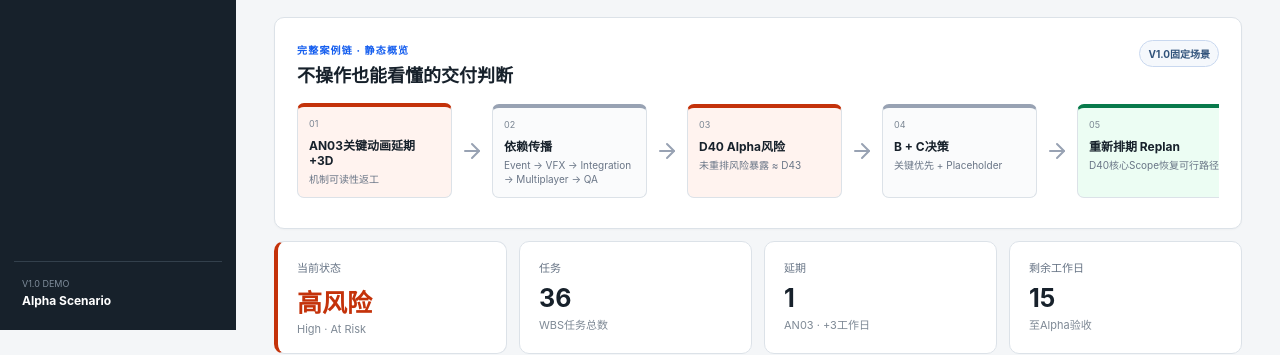
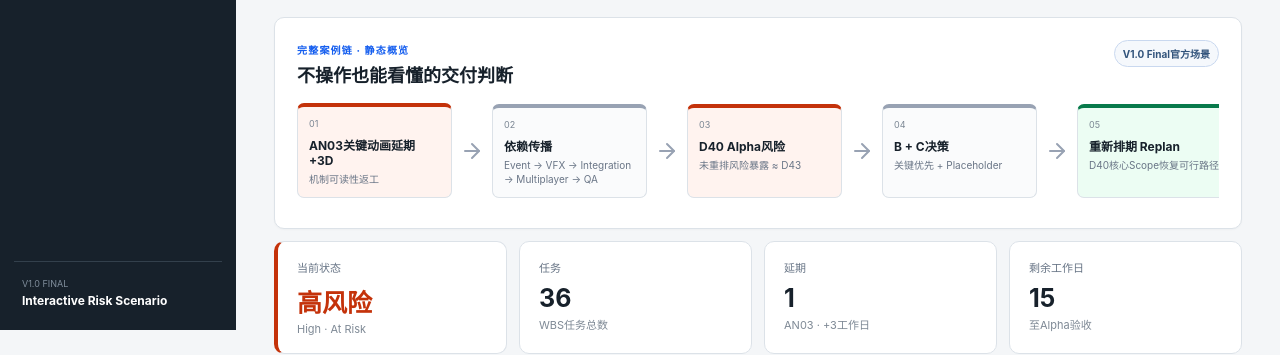
Before and after one commit to 1285567522zhou-maker/feature-delivery-risk-simulator, a Next.js app: page / in a window 1280 px wide. Shown: the part 470-825 px from the top of the page. Built offline with nearby package versions, Linux system fonts and the light colour scheme.

Commit message:
V1.0 Final: make risk simulation interactive (app/page.tsx)

```diff
--- a/app/page.tsx
+++ b/app/page.tsx
@@ -2,13 +2,16 @@
 
 import { useState, type ComponentProps } from "react";
 import { Activity, ArrowRight, BarChart3, Check, CheckCircle2, Clock3, GitBranch, RotateCcw, ShieldAlert, Target, TriangleAlert, Wand2 } from "lucide-react";
-import { decisionOptions, demoScenario, dependencyNodes, milestones, residualRisks } from "@/lib/demo-data";
+import { decisionOptions, demoScenario, dependencyNodes, issueTypes, milestones, reasons, recommendationByReason, residualRisks, riskTasks } from "@/lib/demo-data";
 
 function Button({ className, variant = "default", ...props }: ComponentProps<"button"> & { variant?: "default" | "outline" }) {
   return <button className={["ui-button", variant === "outline" ? "outline" : "", className].filter(Boolean).join(" ")} {...props}/>;
 }
 
 type PageId = "dashboard" | "graph" | "input" | "impact" | "decision" | "result";
+type RiskTaskId = (typeof riskTasks)[number]["id"];
+type IssueTypeId = (typeof issueTypes)[number]["id"];
+type ReasonId = (typeof reasons)[number]["id"];
 const pages: { id: PageId; label: string; step: string; icon: typeof Activity }[] = [
   { id: "dashboard", label: "项目概览", step: "01", icon: BarChart3 },
   { id: "graph", label: "依赖关系", step: "02", icon: GitBranch },
@@ -21,19 +24,30 @@ const pages: { id: PageId; label: string; step: string; icon: typeof Activity }[
 export default function Home() {
   const [page, setPage] = useState<PageId>("dashboard");
   const [selectedNode, setSelectedNode] = useState(2);
+  const [taskId, setTaskId] = useState<RiskTaskId>("AN03");
+  const [issueTypeId, setIssueTypeId] = useState<IssueTypeId>("quality");
+  const [delayDays, setDelayDays] = useState(3);
+  const [reasonId, setReasonId] = useState<ReasonId>("quality");
+  const [description, setDescription] = useState<string>(demoScenario.event.description);
   const [decisions, setDecisions] = useState<string[]>([]);
   const [analyzed, setAnalyzed] = useState(false);
   const [applied, setApplied] = useState(false);
   const [demoRunning, setDemoRunning] = useState(false);
-  const delayDays = demoScenario.event.delayDays;
-  const projectedDay = demoScenario.baselineDay + demoScenario.event.delayDays;
-  const isModeled = decisions.includes("critical") && decisions.includes("placeholder");
+  const task = riskTasks.find((item) => item.id === taskId) ?? riskTasks[0];
+  const projectedDay = demoScenario.baselineDay + Math.max(1, delayDays + task.exposureModifier);
+  const recommendedIds = recommendationByReason[reasonId];
+  const isOfficialScenario = taskId === "AN03" && issueTypeId === "quality" && delayDays === 3 && reasonId === "quality";
+  const isModeled = isOfficialScenario && decisions.includes("critical") && decisions.includes("placeholder");
 
   function analyze() { setApplied(false); setAnalyzed(true); setPage("impact"); }
   function applyDecision() { if (!isModeled) return; setApplied(true); setPage("result"); }
-  function reset() { setPage("dashboard"); setDecisions([]); setAnalyzed(false); setApplied(false); setDemoRunning(false); }
+  function resetScenario() {
+    setTaskId("AN03"); setIssueTypeId("quality"); setDelayDays(3); setReasonId("quality");
+    setDescription(demoScenario.event.description); setDecisions([]); setAnalyzed(false); setApplied(false);
+  }
+  function reset() { setPage("dashboard"); resetScenario(); setDemoRunning(false); }
   function runQuickDemo() {
-    setDemoRunning(true); setDecisions([]); setAnalyzed(false); setApplied(false); setPage("input");
+    setDemoRunning(true); resetScenario(); setPage("input");
     window.setTimeout(() => { setAnalyzed(true); setPage("impact"); }, 650);
     window.setTimeout(() => { setDecisions(["critical", "placeholder"]); setPage("decision"); }, 1400);
     window.setTimeout(() => { setApplied(true); setPage("result"); setDemoRunning(false); }, 2300);
@@ -43,16 +57,16 @@ export default function Home() {
     <aside className="sidebar">
       <div className="brand"><span className="brand-mark"><GitBranch size={19}/></span><div><strong>交付风险模拟器</strong><small>Feature Delivery Risk Simulator</small></div></div>
       <nav aria-label="六步演示流程">{pages.map((item) => { const Icon = item.icon; return <button key={item.id} className={page === item.id ? "active" : ""} onClick={() => setPage(item.id)}><Icon size={17}/><span>{item.label}</span><small>{item.step}</small></button>; })}</nav>
-      <div className="sidebar-foot"><span>V1.0 DEMO</span><strong>Alpha Scenario</strong></div>
+      <div className="sidebar-foot"><span>V1.0 FINAL</span><strong>Interactive Risk Scenario</strong></div>
     </aside>
     <section className="workspace">
       <header className="topbar"><div><span>示例场景</span><strong>多人首领Feature</strong></div><div className="top-status"><span>Alpha · D40</span><b><i/>风险中 · At Risk</b></div></header>
       <div className="content">
         {page === "dashboard" && <Dashboard onGraph={() => setPage("graph")} onInput={() => setPage("input")} onDemo={runQuickDemo} demoRunning={demoRunning}/>}
         {page === "graph" && <Graph selected={selectedNode} setSelected={setSelectedNode} onNext={() => setPage("input")}/>}
-        {page === "input" && <RiskInput onAnalyze={analyze}/>}
-        {page === "impact" && <Impact analyzed={analyzed} delayDays={delayDays} projectedDay={projectedDay} onNext={() => setPage("decision")}/>}
-        {page === "decision" && <Decision decisions={decisions} setDecisions={(value) => { setDecisions(value); setApplied(false); }} onApply={applyDecision}/>}
+        {page === "input" && <RiskInput taskId={taskId} setTaskId={setTaskId} issueTypeId={issueTypeId} setIssueTypeId={setIssueTypeId} delayDays={delayDays} setDelayDays={setDelayDays} reasonId={reasonId} setReasonId={(value) => { setReasonId(value); setDecisions([]); setApplied(false); }} description={description} setDescription={setDescription} onAnalyze={analyze}/>}
+        {page === "impact" && <Impact analyzed={analyzed} taskId={taskId} issueTypeId={issueTypeId} reasonId={reasonId} description={description} delayDays={delayDays} projectedDay={projectedDay} onNext={() => setPage("decision")}/>}
+        {page === "decision" && <Decision decisions={decisions} recommendedIds={recommendedIds} reasonId={reasonId} isOfficialScenario={isOfficialScenario} setDecisions={(value) => { setDecisions(value); setApplied(false); }} onApply={applyDecision}/>}
         {page === "result" && <Result delayDays={delayDays} projectedDay={projectedDay} applied={applied} onDecision={() => setPage("decision")} onReset={reset}/>}
       </div>
     </section>
@@ -67,7 +81,7 @@ function Dashboard({ onGraph, onInput, onDemo, demoRunning }: { onGraph: () => v
   return <>
     <section className="hero"><span className="hero-tag">游戏研发 · Feature交付</span><h1>游戏研发Feature交付风险分析模拟器</h1><h2>Feature Delivery Risk Simulator</h2><p>本 Demo 为个人制作管理研究原型，用于展示游戏研发Feature中的依赖传播、风险判断、方案取舍与Replan逻辑，不代表任何真实项目或公司内部流程。</p><div className="hero-actions"><Button onClick={onDemo} disabled={demoRunning}>{demoRunning ? "演示进行中…" : "快速演示"}<ArrowRight size={16}/></Button><Button variant="outline" onClick={onInput}>输入研发偏差</Button></div></section>
     <section className="scenario-banner"><div><span>示例场景</span><strong>多人首领Feature｜Alpha目标 D40</strong></div><p><TriangleAlert size={18}/>Phase 2关键动画因机制可读性返工，预计延期3个工作日。</p></section>
-    <section className="panel static-fallback"><PanelTitle kicker="完整案例链 · 静态概览" title="不操作也能看懂的交付判断" badge="V1.0固定场景"/><div className="fallback-flow"><FlowStep index="01" title="AN03关键动画延期 +3D" text="机制可读性返工" tone="risk"/><ArrowRight/><FlowStep index="02" title="依赖传播" text="Event → VFX → Integration → Multiplayer → QA"/><ArrowRight/><FlowStep index="03" title="D40 Alpha风险" text="未重排风险暴露 ≈ D43" tone="risk"/><ArrowRight/><FlowStep index="04" title="B + C决策" text="关键优先 + Placeholder"/><ArrowRight/><FlowStep index="05" title="重新排期 Replan" text="D40核心Scope恢复可行路径" tone="success"/><ArrowRight/><FlowStep index="06" title="剩余风险 Residual Risk" text="替换、可读性、回归与资源竞争仍需跟踪"/></div></section>
+    <section className="panel static-fallback"><PanelTitle kicker="完整案例链 · 静态概览" title="不操作也能看懂的交付判断" badge="V1.0 Final官方场景"/><div className="fallback-flow"><FlowStep index="01" title="AN03关键动画延期 +3D" text="机制可读性返工" tone="risk"/><ArrowRight/><FlowStep index="02" title="依赖传播" text="Event → VFX → Integration → Multiplayer → QA"/><ArrowRight/><FlowStep index="03" title="D40 Alpha风险" text="未重排风险暴露 ≈ D43" tone="risk"/><ArrowRight/><FlowStep index="04" title="B + C决策" text="关键优先 + Placeholder"/><ArrowRight/><FlowStep index="05" title="重新排期 Replan" text="D40核心Scope恢复可行路径" tone="success"/><ArrowRight/><FlowStep index="06" title="剩余风险 Residual Risk" text="替换、可读性、回归与资源竞争仍需跟踪"/></div></section>
     <div className="metric-grid">
       <Metric label="当前状态" value="高风险" detail="High · At Risk" risk/><Metric label="任务" value="36" detail="WBS任务总数"/><Metric label="延期" value="1" detail="AN03 · +3工作日"/><Metric label="剩余工作日" value="15" detail="至Alpha验收"/>
     </div>
@@ -82,7 +96,7 @@ function Dashboard({ onGraph, onInput, onDemo, demoRunning }: { onGraph: () => v
 
 function Metric({ label, value, detail, risk = false }: { label: string; value: string; detail: string; risk?: boolean }) { return <div className={`metric ${risk ? "risk" : ""}`}><span>{label}</span><strong>{value}</strong><small>{detail}</small></div>; }
 function PanelTitle({ kicker, title, badge }: { kicker: string; title: string; badge?: string }) { return <div className="panel-title"><div><span>{kicker}</span><h2>{title}</h2></div>{badge && <b>{badge}</b>}</div>; }
-function Chain({ items }: { items: string[] }) { return <>{items.map((item, index) => <div className="chain-piece" key={item}><span>{item}</span>{index < items.length - 1 && <ArrowRight size={15}/>}</div>)}</>; }
+function Chain({ items }: { items: string[] }) { return <>{items.map((item, index) => <div className="chain-piece" key={`${index}-${item}`}><span>{item}</span>{index < items.length - 1 && <ArrowRight size={15}/>}</div>)}</>; }
 function FlowStep({ index, title, text, tone = "" }: { index: string; title: string; text: string; tone?: string }) { return <div className={`flow-step ${tone}`}><small>{index}</small><strong>{title}</strong><span>{text}</span></div>; }
 
 function Graph({ selected, setSelected, onNext }: { selected: number; setSelected: (value: number) => void; onNext: () => void }) {
@@ -95,36 +109,57 @@ function Graph({ selected, setSelected, onNext }: { selected: number; setSelecte
   </>;
 }
 
-function RiskInput({ onAnalyze }: { onAnalyze: () => void }) {
-  return <><PageTitle kicker="风险事件" title="AN03 +3D 固定案例回放" desc="V1.0只演示一个冻结案例，以下字段不支持修改，避免产生未建模的错误结论。"/><section className="panel form-panel">
-    <div className="frozen-note"><ShieldAlert size={16}/><span><b>固定案例</b>：AN03关键动画因机制可读性返工延期3个工作日。</span></div>
-    <div className="field"><label>任务</label><div className="field-value">AN03｜Phase 2关键动画</div></div>
-    <div className="field"><label>风险类型</label><div className="field-value">质量返工导致延期</div></div>
-    <div className="field"><label>延期时间</label><div className="field-value">+3 工作日</div></div>
-    <div className="field"><label>原因</label><div className="field-value">质量返工 Quality Rework</div></div>
-    <div className="field wide"><label>说明</label><div className="field-value description">{demoScenario.event.description}</div></div>
+function RiskInput({ taskId, setTaskId, issueTypeId, setIssueTypeId, delayDays, setDelayDays, reasonId, setReasonId, description, setDescription, onAnalyze }: {
+  taskId: RiskTaskId; setTaskId: (value: RiskTaskId) => void;
+  issueTypeId: IssueTypeId; setIssueTypeId: (value: IssueTypeId) => void;
+  delayDays: number; setDelayDays: (value: number) => void;
+  reasonId: ReasonId; setReasonId: (value: ReasonId) => void;
+  description: string; setDescription: (value: string) => void; onAnalyze: () => void;
+}) {
+  return <><PageTitle kicker="风险输入" title="记录研发偏差" desc="选择关键链路节点与风险条件，系统将用轻量规则生成影响传播与方案推荐。"/><section className="panel form-panel">
+    <div className="frozen-note"><ShieldAlert size={16}/><span><b>官方演示场景</b>：AN03 +3D、质量返工与B+C仍可通过首页“快速演示”一键播放。</span></div>
+    <div className="field"><label htmlFor="task">任务 Task</label><select id="task" value={taskId} onChange={(event) => setTaskId(event.target.value as RiskTaskId)}>{riskTasks.map((task) => <option key={task.id} value={task.id}>{task.id}｜{task.name}</option>)}</select></div>
+    <div className="field"><label htmlFor="issue-type">风险类型 Issue Type</label><select id="issue-type" value={issueTypeId} onChange={(event) => setIssueTypeId(event.target.value as IssueTypeId)}>{issueTypes.map((item) => <option key={item.id} value={item.id}>{item.label}</option>)}</select></div>
+    <div className="field"><label htmlFor="delay">延期时间 Delay</label><select id="delay" value={delayDays} onChange={(event) => setDelayDays(Number(event.target.value))}>{[1,2,3,4,5].map((day) => <option key={day} value={day}>+{day} 工作日</option>)}</select></div>
+    <div className="field"><label htmlFor="reason">原因 Reason</label><select id="reason" value={reasonId} onChange={(event) => setReasonId(event.target.value as ReasonId)}>{reasons.map((item) => <option key={item.id} value={item.id}>{item.label}</option>)}</select></div>
+    <div className="field wide"><label htmlFor="description">说明 Description</label><textarea id="description" value={description} onChange={(event) => setDescription(event.target.value)} /></div>
     <div className="form-footer"><span><ShieldAlert size={16}/>基于当前Dependency Graph计算</span><Button onClick={onAnalyze}>分析影响<Wand2 size={16}/></Button></div>
   </section></>;
 }
 
-function Impact({ analyzed, delayDays, projectedDay, onNext }: { analyzed: boolean; delayDays: number; projectedDay: number; onNext: () => void }) {
-  return <><PageTitle kicker="影响分析" title="AN03偏差影响已展开" desc={`Phase 2关键动画延期 +${delayDays} 工作日 · 质量返工`} action={<span className="status risk-status"><i/>风险中 · At Risk</span>}/>
-    <section className="panel projection-summary"><div><span>原Alpha目标</span><strong>D40</strong></div><ArrowRight/><div><span>未重排风险暴露</span><strong className="risk-text">≈ D{projectedDay}</strong></div><p><b>风险暴露 ≠ 必然延期。</b> 这是当前依赖不调整时的风险投影，用于支持制作决策。</p></section>
-    <div className="impact-grid"><section className="panel"><PanelTitle kicker="直接影响" title="Animation Event"/><p>正式Timing与事件节点尚未锁定，直接影响下游表现制作。</p></section><section className="panel"><PanelTitle kicker="间接影响" title="下游验证窗口"/><ul><li>VFX与Audio同步</li><li>Feature Integration</li><li>Multiplayer Validation</li><li>QA Validation</li></ul></section><section className="panel"><PanelTitle kicker="Milestone影响" title={`Alpha · D40 → 风险暴露D${projectedDay}`}/><p>AN03位于关键链路，延期会连续压缩VFX、集成、多人验证与QA窗口。</p></section></div>
-    <section className="panel"><PanelTitle kicker="影响链 Impact Chain" title="风险传导路径" badge={analyzed ? "基于固定案例" : "示例预设"}/><div className="chain"><Chain items={[`AN03关键动画 +${delayDays}工作日`, "动画事件 Event", "VFX", "全链路集成", "多人验证", "QA", "D40 Alpha风险"]}/></div></section>
-    <section className="panel"><PanelTitle kicker="风险评估 Risk Assessment" title="四维风险评估"/><div className="risk-grid"><RiskItem label="进度风险" level="高" text="关键链路验证窗口被压缩。"/><RiskItem label="质量风险" level="高" text="关键机制可读性不足。"/><RiskItem label="资源风险" level="中" text="返工持续占用动画资源。" medium/><RiskItem label="范围风险" level="低" text="当前未直接改变Feature核心Scope。" low/></div></section>
+function Impact({ analyzed, taskId, issueTypeId, reasonId, description, delayDays, projectedDay, onNext }: {
+  analyzed: boolean; taskId: RiskTaskId; issueTypeId: IssueTypeId; reasonId: ReasonId; description: string;
+  delayDays: number; projectedDay: number; onNext: () => void;
+}) {
+  const task = riskTasks.find((item) => item.id === taskId) ?? riskTasks[0];
+  const taskIndex = dependencyNodes.findIndex((node) => node.id === task.nodeId);
+  const downstream = dependencyNodes.slice(taskIndex + 1);
+  const direct = downstream[0];
+  const secondary = downstream.slice(1).filter((node) => node.id !== "D40");
+  const issue = issueTypes.find((item) => item.id === issueTypeId)?.label ?? "延期";
+  const reason = reasons.find((item) => item.id === reasonId)?.label ?? "";
+  const exposure = projectedDay - demoScenario.baselineDay;
+  const scheduleHigh = exposure >= 3;
+  const qualityHigh = issueTypeId === "quality" || reasonId === "quality";
+  const resourceHigh = issueTypeId === "resource" || reasonId === "resource";
+  const scopeHigh = issueTypeId === "scope" || reasonId === "scope";
+  return <><PageTitle kicker="影响分析" title={`${task.id}偏差影响已展开`} desc={`${task.name} · +${delayDays}工作日 · ${issue} · ${reason}`} action={<span className="status risk-status"><i/>{exposure >= 4 ? "高风险" : "风险中"} · At Risk</span>}/>
+    <section className="panel projection-summary"><div><span>原Alpha目标</span><strong>D40</strong></div><ArrowRight/><div><span>未重排风险暴露</span><strong className="risk-text">≈ D{projectedDay}</strong></div><p><b>风险暴露 ≠ 必然延期。</b> {task.milestoneNote}<br/><small>记录说明：{description || "未填写"}</small></p></section>
+    <div className="impact-grid"><section className="panel"><PanelTitle kicker="直接影响" title={direct ? `${direct.id}｜${direct.name}` : "D40 Alpha"}/><p>{task.name}发生偏差后，首先压缩{direct?.name ?? "Alpha验收"}的开始与验证窗口。</p></section><section className="panel"><PanelTitle kicker="间接影响" title={`${secondary.length}个下游节点`}/><ul>{secondary.length ? secondary.map((node) => <li key={node.id}>{node.id}｜{node.name}</li>) : <li>无额外间接任务，直接影响Alpha验收。</li>}</ul></section><section className="panel"><PanelTitle kicker="Milestone影响" title={`Alpha · D40 → 风险暴露D${projectedDay}`}/><p>{task.milestoneNote} 当前简单规则计入约{exposure}个工作日风险暴露。</p></section></div>
+    <section className="panel"><PanelTitle kicker="影响链 Impact Chain" title="风险传导路径" badge={analyzed ? "基于本次输入" : "示例预设"}/><div className="chain"><Chain items={[`${task.id} ${task.name} +${delayDays}D`, ...downstream.filter((node) => node.id !== "D40").map((node) => node.name), `Alpha风险 D${projectedDay}`]}/></div></section>
+    <section className="panel"><PanelTitle kicker="风险评估 Risk Assessment" title="四维风险评估"/><div className="risk-grid"><RiskItem label="进度风险" level={scheduleHigh ? "高" : "中"} text={`Alpha风险暴露约D${projectedDay}。`} medium={!scheduleHigh}/><RiskItem label="质量风险" level={qualityHigh ? "高" : "中"} text={qualityHigh ? "质量返工或可读性需要重点验证。" : "需关注下游集成质量。"} medium={!qualityHigh}/><RiskItem label="资源风险" level={resourceHigh ? "高" : "中"} text={resourceHigh ? "资源不足直接限制并行处理。" : "偏差会占用既有处理资源。"} medium={!resourceHigh}/><RiskItem label="范围风险" level={scopeHigh ? "高" : "低"} text={scopeHigh ? "Scope变化需要重新确认验收口径。" : "当前未直接改变Feature核心Scope。"} low={!scopeHigh}/></div></section>
     <div className="next-action"><p>系统提供方案权衡，最终选择由制作策划完成。</p><Button onClick={onNext}>进入决策中心<ArrowRight size={16}/></Button></div>
   </>;
 }
 function RiskItem({ label, level, text, medium, low }: { label: string; level: string; text: string; medium?: boolean; low?: boolean }) { return <div className={`risk-item ${medium ? "medium" : low ? "low" : "high"}`}><span>{label}</span><strong>{level}</strong><p>{text}</p></div>; }
 
-function Decision({ decisions, setDecisions, onApply }: { decisions: string[]; setDecisions: (value: string[]) => void; onApply: () => void }) {
-  const isModeled = decisions.includes("critical") && decisions.includes("placeholder");
-  const hasComparisonOnly = decisions.some((id) => !["critical", "placeholder"].includes(id));
+function Decision({ decisions, recommendedIds, reasonId, isOfficialScenario, setDecisions, onApply }: { decisions: string[]; recommendedIds: string[]; reasonId: ReasonId; isOfficialScenario: boolean; setDecisions: (value: string[]) => void; onApply: () => void }) {
+  const isModeled = isOfficialScenario && decisions.includes("critical") && decisions.includes("placeholder");
+  const reason = reasons.find((item) => item.id === reasonId)?.label ?? "当前原因";
   const toggle = (id: string) => setDecisions(decisions.includes(id) ? decisions.filter((item) => item !== id) : [...decisions, id]);
-  return <><PageTitle kicker="决策中心" title="比较方案并做出人工选择" desc="系统辅助判断，不自动替代制作决策。请勾选要采用的方案。" action={<span className="selection-count">已选 {decisions.length} 项</span>}/>
-    <div className="decision-layout"><div className="option-list">{decisionOptions.map((option) => { const checked = decisions.includes(option.id); const comparisonOnly = !["critical", "placeholder"].includes(option.id); return <label key={option.id} className={`option ${checked ? "selected" : ""}`}><input className="decision-check" type="checkbox" checked={checked} onChange={() => toggle(option.id)}/><span className="option-letter">{option.letter}</span><div className="option-copy"><div><h2>{option.title}</h2><small>{option.en}</small></div><p><b>收益：</b>{option.benefit}</p><p><b>代价：</b>{option.cost}</p>{comparisonOnly && <small className="comparison-label">仅供比较，不参与本版本计算</small>}</div><em className={option.status === "推荐" ? "recommended" : ""}>{option.status}</em></label>; })}</div>
-      <aside className="panel decision-summary"><PanelTitle kicker="决策摘要" title="当前组合"/>{decisions.length === 0 ? <p className="empty">尚未选择方案。推荐组合会在快速演示中呈现，但不会自动代替你的选择。</p> : <div className="selected-options">{decisionOptions.filter((option) => decisions.includes(option.id)).map((option) => <span key={option.id}><Check size={14}/>{option.letter} · {option.title}</span>)}</div>}{isModeled ? <><div className="tradeoffs"><div><b>时间</b><p>保护D40核心交付</p></div><div><b>质量</b><p>保留关键可读性要求</p></div><div><b>资源</b><p>不新增资源，但产生跨团队并行与替换成本</p></div><div><b>范围</b><p>非关键表现进入已登记的Polish Backlog</p></div></div><p className="why"><b>为什么可用Placeholder？</b>Animation → VFX属于可部分解耦的软依赖，下游可以先用临时Event推进。</p>{hasComparisonOnly && <p className="notice"><TriangleAlert size={16}/>A / D / E仅供比较，不改变本版本B + C重排结果。</p>}</> : decisions.length > 0 && <p className="notice"><TriangleAlert size={16}/>本Demo仅建模B + C重排路径，当前组合不会直接得出“D40可行”。</p>}<Button className="full" disabled={!isModeled} onClick={onApply}>应用决策并重新排期<ArrowRight size={16}/></Button></aside>
+  return <><PageTitle kicker="决策中心" title="比较方案并做出人工选择" desc={`当前原因：${reason}。推荐会随原因变化，但不会替代人工决策。`} action={<span className="selection-count">已选 {decisions.length} 项</span>}/>
+    <div className="decision-layout"><div className="option-list">{decisionOptions.map((option) => { const checked = decisions.includes(option.id); const recommended = recommendedIds.includes(option.id); return <label key={option.id} className={`option ${checked ? "selected" : ""}`}><input className="decision-check" type="checkbox" checked={checked} onChange={() => toggle(option.id)}/><span className="option-letter">{option.letter}</span><div className="option-copy"><div><h2>{option.title}</h2><small>{option.en}</small></div><p><b>收益：</b>{option.benefit}</p><p><b>代价：</b>{option.cost}</p>{!recommended && <small className="comparison-label">可比较；不是当前原因的优先推荐</small>}</div><em className={recommended ? "recommended" : ""}>{recommended ? "优先推荐" : "可比较"}</em></label>; })}</div>
+      <aside className="panel decision-summary"><PanelTitle kicker="决策摘要" title="当前组合"/>{decisions.length === 0 ? <p className="empty">尚未选择方案。带“优先推荐”的方案由当前原因规则生成。</p> : <div className="selected-options">{decisionOptions.filter((option) => decisions.includes(option.id)).map((option) => <span key={option.id}><Check size={14}/>{option.letter} · {option.title}</span>)}</div>}{isModeled ? <><div className="tradeoffs"><div><b>时间</b><p>保护D40核心交付</p></div><div><b>质量</b><p>保留关键可读性要求</p></div><div><b>资源</b><p>不新增资源，但产生跨团队并行与替换成本</p></div><div><b>范围</b><p>非关键表现进入已登记的Polish Backlog</p></div></div><p className="why"><b>为什么可用Placeholder？</b>Animation → VFX属于可部分解耦的软依赖，下游可以先用临时Event推进。</p></> : <p className="notice"><TriangleAlert size={16}/>{isOfficialScenario ? "请选择B关键内容优先 + C Placeholder，运行官方Replan路径。" : "推荐已按当前原因更新；V1.0 Final仅对官方AN03 +3D、质量返工、B+C场景生成完整Replan。"}</p>}<Button className="full" disabled={!isModeled} onClick={onApply}>应用决策并重新排期<ArrowRight size={16}/></Button></aside>
     </div>
   </>;
 }
```
